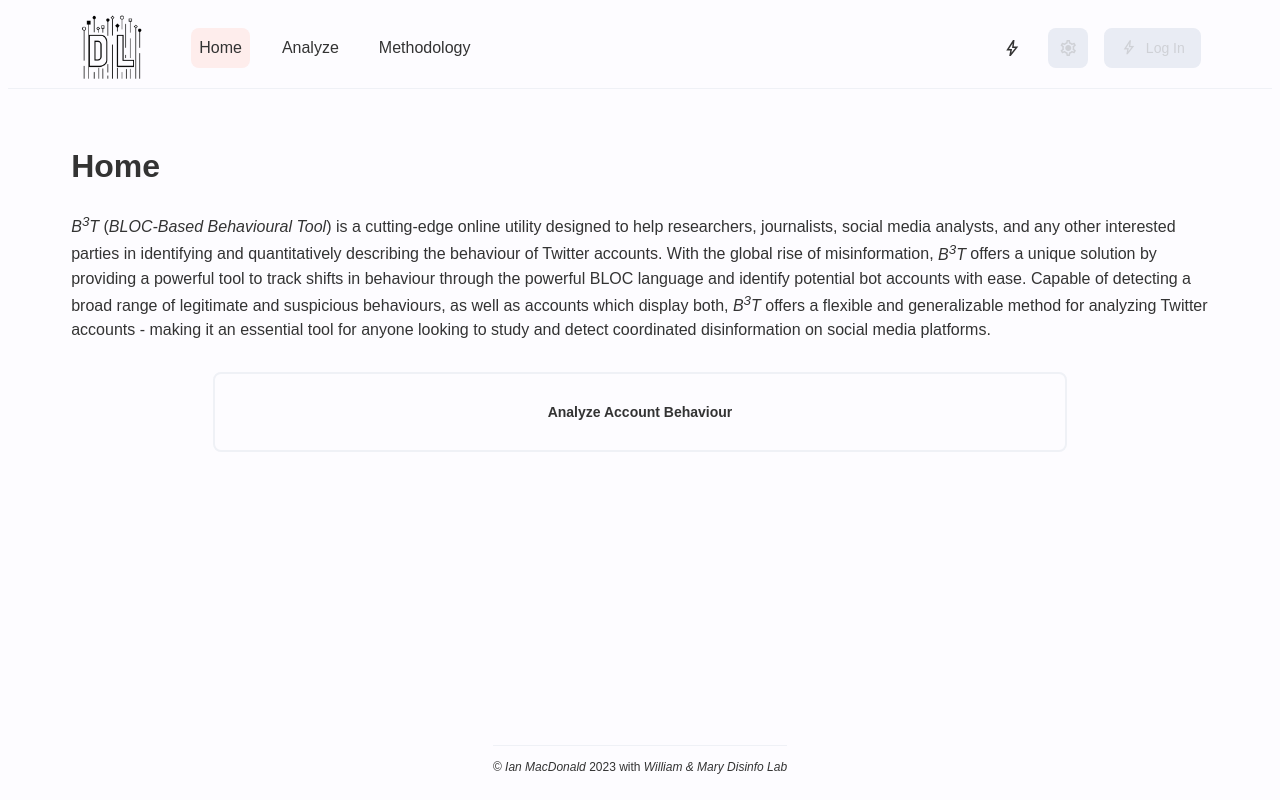
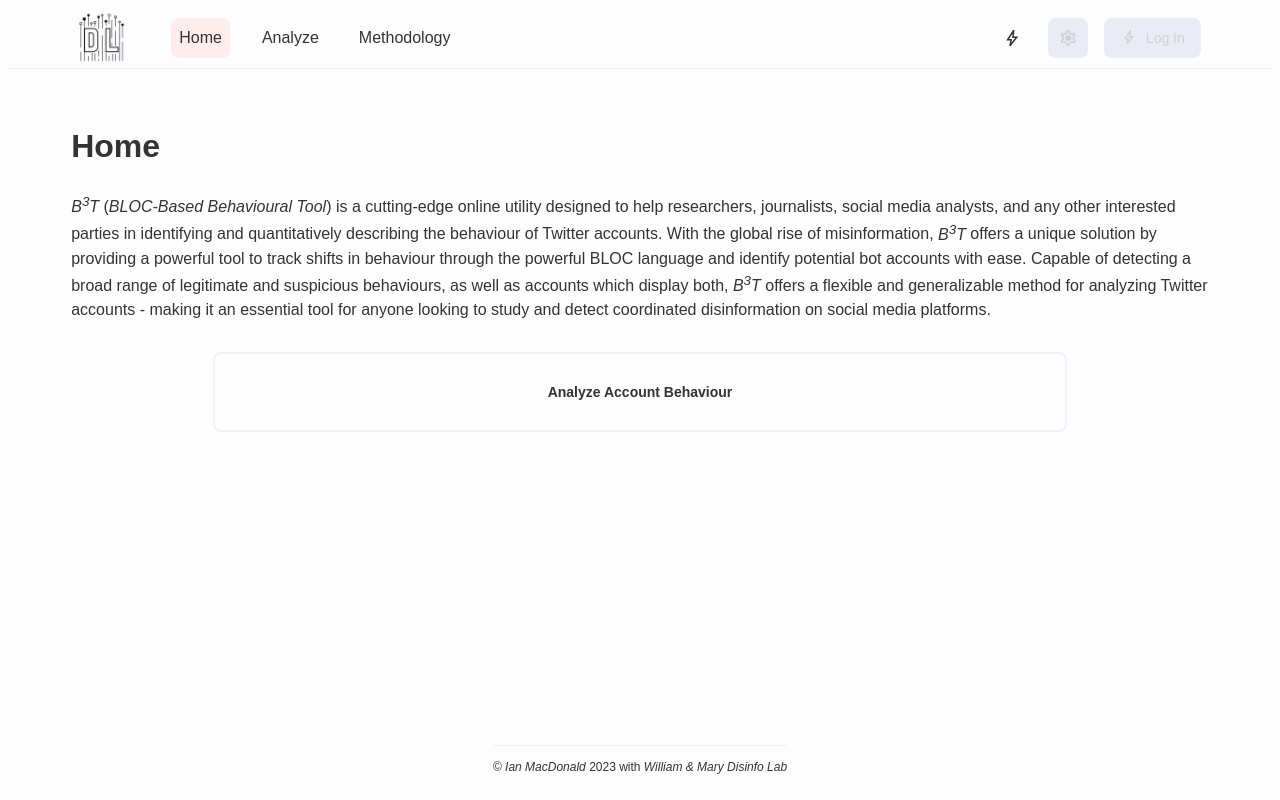
Before and after one commit to immacdonald/agwagram, a Django app: page /blocdemo/ in a window 1280 px wide. Run offline with Django 4.2, Linux system fonts and the light colour scheme; style sheets or scripts are compiled from the project's sources; some libraries are stand-ins or nearby versions.

Commit message:
Updated header styling

```diff
--- a/blocdemo/static/scss/styles.scss
+++ b/blocdemo/static/scss/styles.scss
@@ -3,7 +3,7 @@ $smallResponsiveWidth: 800px;
 $mediumResponsiveWidth: 1200px;
 $headerMobileWidth: 672px;
 
-$headerHeight: 80px;
+$headerHeight: 60px;
 $footerHeight: 40px;
 
 :root {
@@ -40,6 +40,10 @@ html[data-theme='dark'] {
 
 	--c-disabled-background: var(--c-background-tertiary);
 	--c-disabled-color: #494848;
+
+	.header-logo {
+		filter: invert(1);
+	}
 }
 
 html[data-theme='light'] {
@@ -124,21 +128,17 @@ html {
 	}
 }
 
-html[data-theme='dark'] {
-	.header-logo {
-		filter: invert(1);
-	}
-}
-
 .header-logo {
 	margin-right: 2.5rem;
+
 	a {
 		display: flex;
 		align-items: center;
+
 		div {
 			flex-shrink: 0;
 			position: relative;
-			width: 80px;
+			width: $headerHeight;
 		}
 
 	}
```
